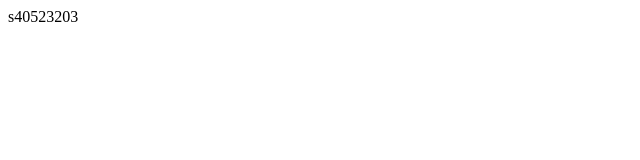
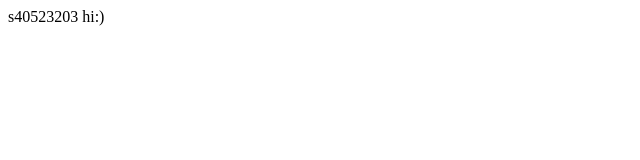
Before and after one commit to s40523203/s40523203.github.io, a plain HTML site: page index.html in a window 1280 px wide. Shown: the full height of the page, 0-640 px from the left. Drawn offline with Linux system fonts and the light colour scheme.

Commit message:
Update index.html

```diff
--- a/index.html
+++ b/index.html
@@ -5,6 +5,6 @@
 	</head>
 
 	<body>
-	s40523203
+	s40523203 hi:)
 	</body>
 </html>
```
